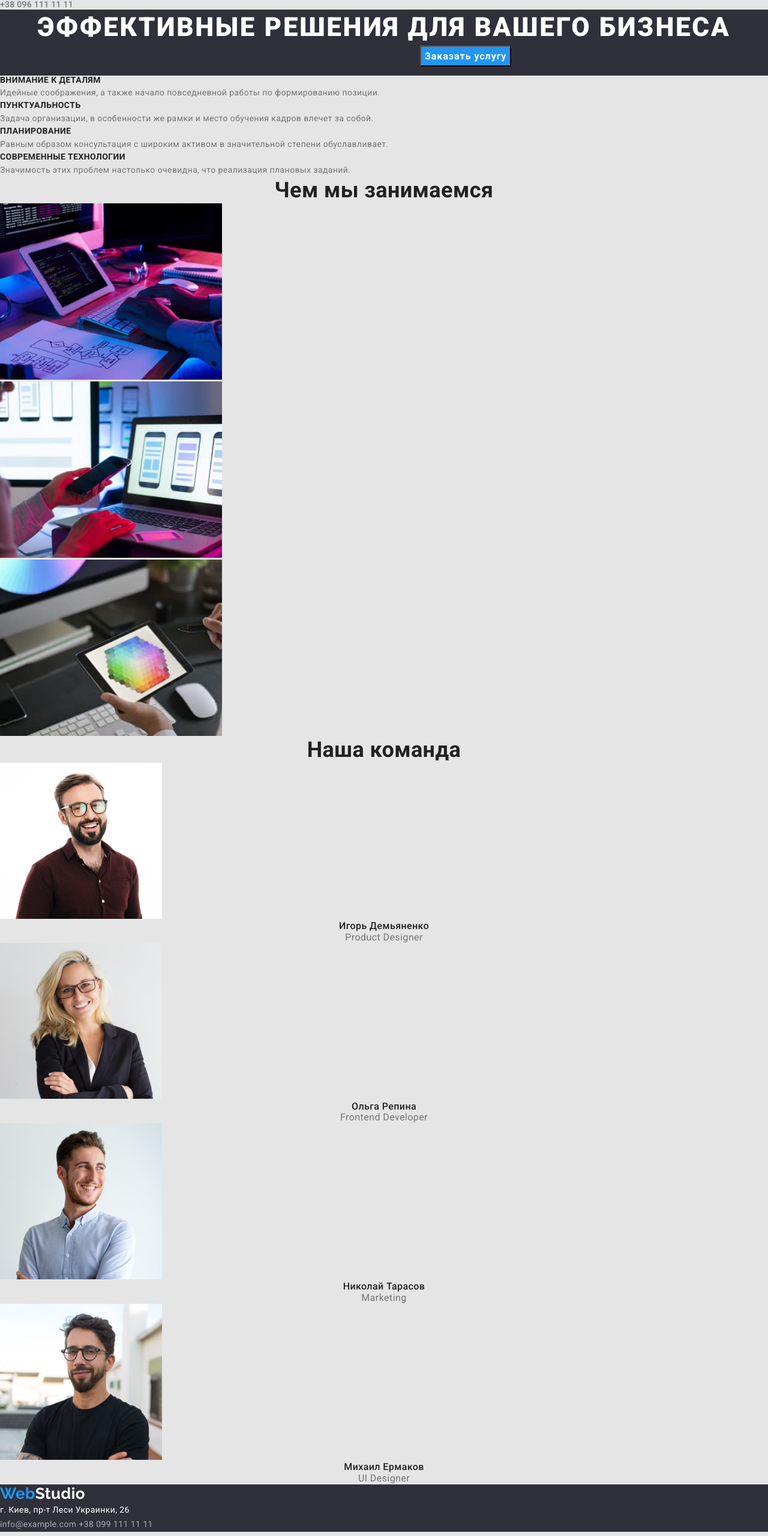
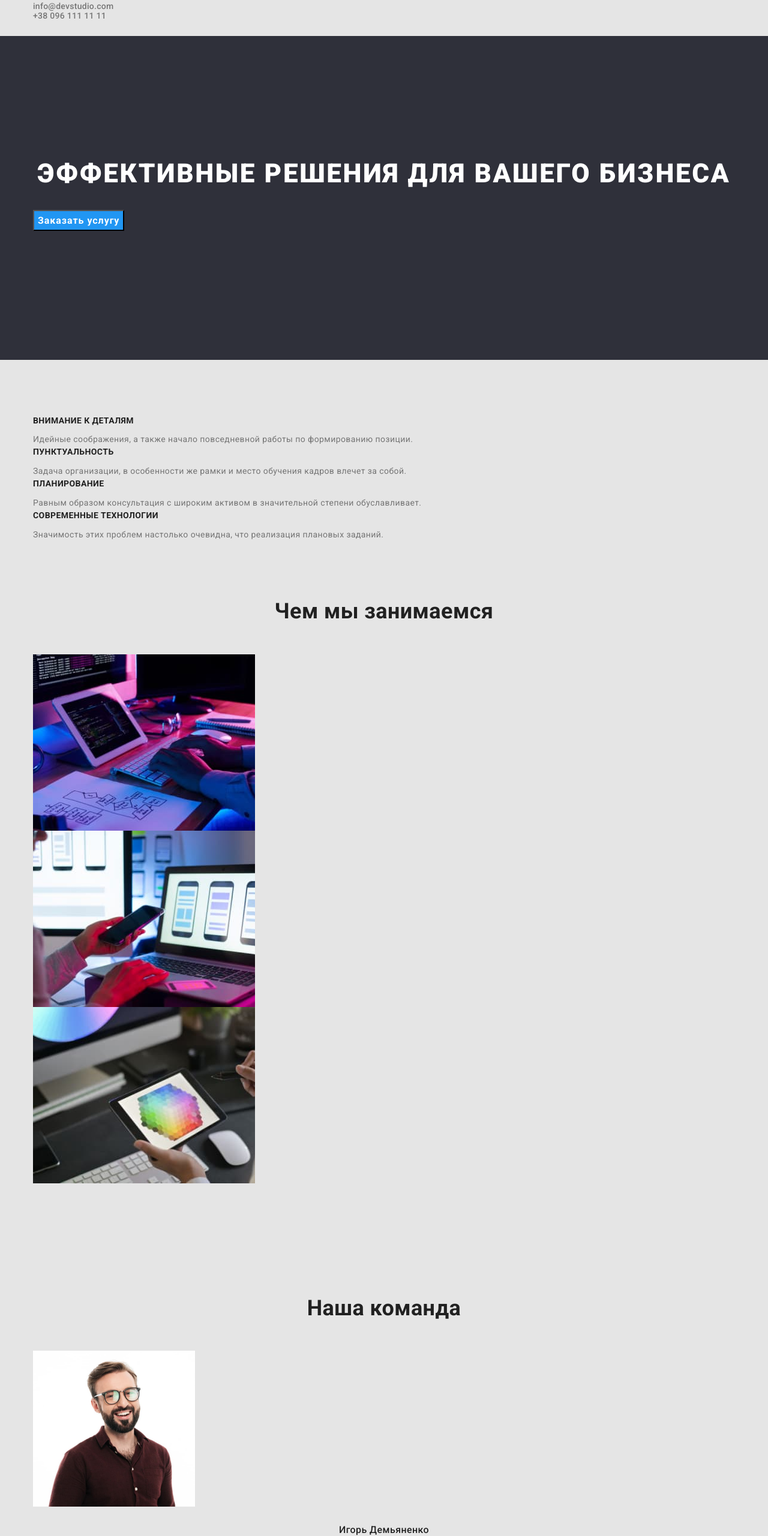
Before and after one commit to KOLIAFISUN/goit-markup-hw-03, a plain HTML site: page index.html in a window 1280 px wide. Shown: the part 100-2661 px from the top of the page at 60% size. Drawn offline with nearby package versions, Linux system fonts and the light colour scheme.

Commit message:
добавляет контейнеры

```diff
--- a/css/reset.css
+++ b/css/reset.css
@@ -15,3 +15,7 @@ ol {
 button {
   cursor: pointer;
 }
+img,
+a {
+  display: block;
+}
--- a/css/styles.css
+++ b/css/styles.css
@@ -46,8 +46,19 @@ body {
   clip: rect(0 0 0 0);
   overflow: hidden;
 }
+.container {
+  width: 1200px;
+  padding-left: 15px;
+  padding-right: 15px;
+  margin: 0 auto;
+}
 /* ============================ index.html ================== */
 /* === header ==== */
+
+.header-section {
+  padding-top: 24px;
+  padding-bottom: 25px;
+}
 
 .header-link-logo {
   font-family: 'Raleway', sans-serif;
@@ -80,6 +91,9 @@ body {
 
 .main-section-hero {
   background-color: var(--background-color);
+  padding-top: 200px;
+  padding-bottom: 200px;
+  margin-bottom: 94px;
 }
 .main-section-hero-title {
   font-weight: 900;
@@ -89,11 +103,11 @@ body {
   letter-spacing: 0.06em;
   text-transform: uppercase;
   color: var(--white-color);
+  margin-bottom: 30px;
 }
 .main-section-hero-button-container {
   width: 200px;
   height: 50px;
-  margin-left: 700px;
 }
 
 .main-section-hero-button {
@@ -115,12 +129,16 @@ body {
 }
 /* === main section with us ===== */
 
+.main-section-with-us {
+  margin-bottom: 94px;
+}
 .with-us-title {
   font-weight: 700;
   line-height: 1.14;
   font-size: inherit;
   text-transform: uppercase;
   color: var(--main-color);
+  margin-bottom: 10px;
 }
 .with-us-text {
   line-height: 1.92;
@@ -128,21 +146,33 @@ body {
 }
 /* main section what are we doing */
 
+.what-are-we-doing {
+  margin-bottom: 94px;
+}
 .what-are-we-doing-title {
   font-weight: 700;
   font-size: 36px;
   line-height: 1.16;
   text-align: center;
   color: var(--main-color);
+  margin-bottom: 50px;
 }
 /* === main section our team ==== */
 
+.our-team {
+  padding-top: 94px;
+  padding-bottom: 94px;
+}
 .our-team-title {
   font-weight: 700;
   font-size: 36px;
   line-height: 1.16;
   text-align: center;
   color: var(--main-color);
+  margin-bottom: 50px;
+}
+.our-team-img {
+  margin-bottom: 30px;
 }
 .our-team-name {
   font-weight: 500;
@@ -150,6 +180,7 @@ body {
   line-height: 1.18;
   text-align: center;
   color: var(--main-color);
+  margin-bottom: 10px;
 }
 .our-team-profession {
   font-size: 16px;
@@ -162,6 +193,8 @@ body {
 
 .footer-section {
   background: var(--background-color);
+  padding-top: 60px;
+  padding-bottom: 60px;
 }
 .footer-section-address {
   font-style: inherit;
@@ -172,14 +205,17 @@ body {
   font-size: 26px;
   line-height: 1.19;
   color: var(--white-color);
+  margin-bottom: 20px;
 }
 .footer-section-address-text {
   line-height: 1.71;
   color: var(--white-color);
+  margin-bottom: 9px;
 }
 .footer-section-address-mail {
   line-height: 1.71;
   color: var(--rgba-color);
+  margin-bottom: 9px;
 }
 .footer-section-address-mail:hover,
 .footer-section-address-mail:focus {
--- a/index.html
+++ b/index.html
@@ -19,6 +19,7 @@
 <body>
     <!-- header section -->
     <header class="header-section">
+       <div class="container">
       <nav>
         <a class="header-link-logo link" href="/">
              <span class="logo">Web</span> Studio
@@ -43,20 +44,24 @@
                    <a class="header-link-tel link" href="">+38 096 111 11 11</a>
                </li>
            </ul>
+        </div>
     </header>
     <!-- main section -->
     <main class="main-section">
         <!-- main section hero -->
         <section class="main-section-hero">
+            <div class="container">
              <h1 class="main-section-hero-title">
                 Эффективные решения для вашего бизнеса
               </h1>
               <div class="main-section-hero-button-container">
                <button class="main-section-hero-button" type="button">Заказать услугу</button>
               </div>
+            </div>
         </section>
         <!-- main section with us-->
         <section class="main-section-with-us">
+            <div class="container">
                 <h2 class=" visually-hidden">
                     Почему хорошо с нами
                 </h2>
@@ -94,9 +99,11 @@
                         </p>
                     </li>
                 </ul>
+            </div>
         </section>
         <!-- main section what are we doing -->
         <section class="what-are-we-doing">
+            <div class="container">
                 <h2 class="what-are-we-doing-title">
                     Чем мы занимаемся
                 </h2>
@@ -114,9 +121,11 @@
                             alt="креативный художник, веб-дизайн с выбором цветов, графическй планшет" width="370">
                     </li>
                 </ul>
+            </div>
         </section>
         <!-- main section our team -->
         <section class="our-team">
+            <div class="container">
                 <h2 class="our-team-title">
                     Наша команда
                 </h2>
@@ -131,7 +140,7 @@
                         </p>
                     </li>
                     <li>
-                    <img class="our-team-img1" src="./images/img1.jpg" alt="Фото Ольга Репина" width="270">
+                        <img class="our-team-img" src="./images/img1.jpg" alt="Фото Ольга Репина" width="270">
                         <h3 class=" our-team-name">
                             Ольга Репина
                         </h3>
@@ -140,7 +149,7 @@
                         </p>
                     </li>
                     <li>
-                    <img class="our-team-img2" src="./images/img2.jpg" alt="Фото Николай Тарасов" width="270">
+                        <img class="our-team-img" src="./images/img2.jpg" alt="Фото Николай Тарасов" width="270">
                         <h3 class=" our-team-name">
                             Николай Тарасов
                         </h3>
@@ -158,10 +167,12 @@
                         </p>
                     </li>
                 </ul>
+            </div>
         </section>
     </main>
         <!-- footer section -->
         <footer class="footer-section">
+          <div class="container">
                 <a class="footer-link-logo link" href="/">
                     <span class="logo">Web</span>Studio
                 </a>
@@ -172,7 +183,7 @@
                 <a class="footer-section-address-mail link" href="">info@example.com</a>
                 <a class="footer-section-address-tel link" href="">+38 099 111 11 11</a>
             </address>
+          </div>
         </footer>
-
  </body>
 </html>
```
Also changed, not shown: portfolio.html (+3 -1 lines). Lines whose indentation alone changed are shown as unchanged.
